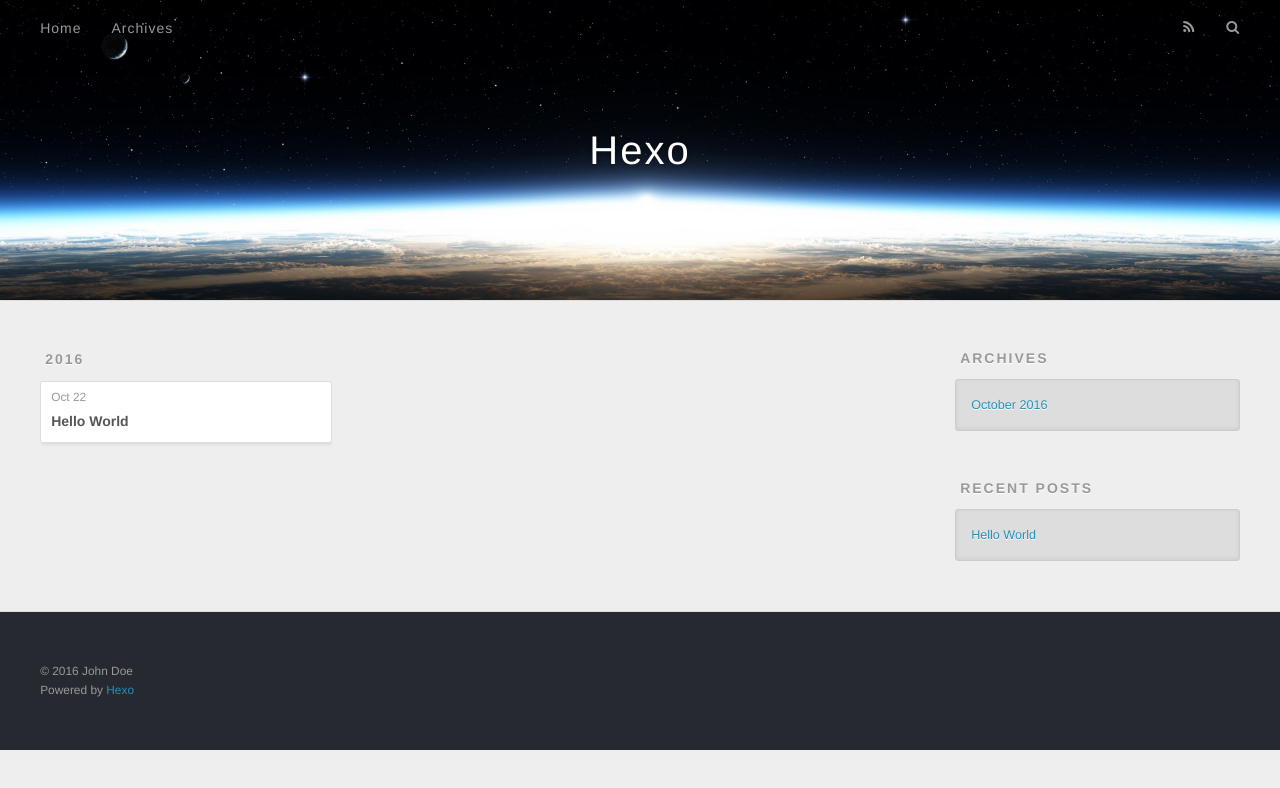
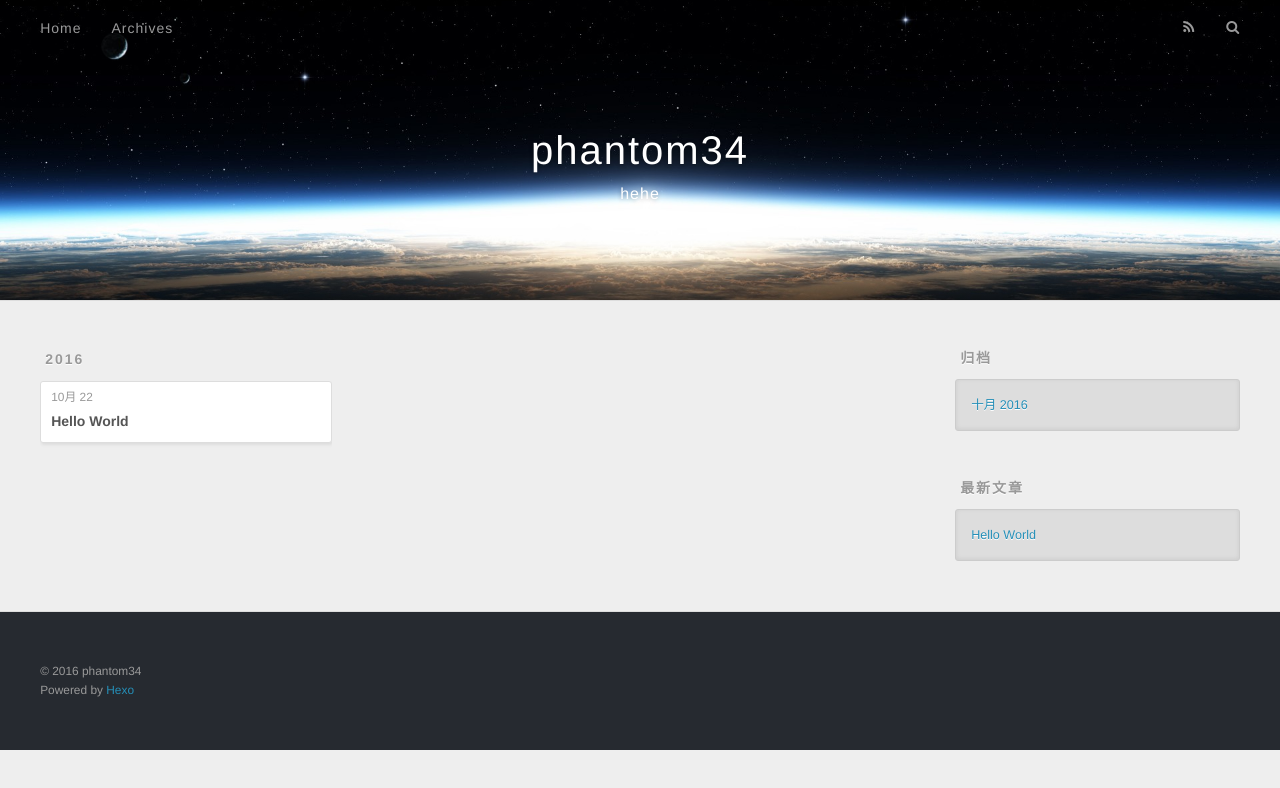
Before and after one commit to phantom34/phantom34.github.io, a plain HTML site: page archives/2016/10/index.html in a window 1280 px wide. Drawn offline with nearby package versions, Linux system fonts and the light colour scheme.

Commit message:
Site updated: 2016-10-28 14:58:55

```diff
--- a/archives/2016/10/index.html
+++ b/archives/2016/10/index.html
@@ -3,16 +3,19 @@
 <head>
   <meta charset="utf-8">
 
-  <title>Archives: 2016/10 | Hexo</title>
+  <title>归档: 2016/10 | phantom34</title>
   <meta name="viewport" content="width=device-width, initial-scale=1, maximum-scale=1">
-  <meta property="og:type" content="website">
-<meta property="og:title" content="Hexo">
+  <meta name="description" content="yp">
+<meta property="og:type" content="website">
+<meta property="og:title" content="phantom34">
 <meta property="og:url" content="http://yoursite.com/archives/2016/10/index.html">
-<meta property="og:site_name" content="Hexo">
+<meta property="og:site_name" content="phantom34">
+<meta property="og:description" content="yp">
 <meta name="twitter:card" content="summary">
-<meta name="twitter:title" content="Hexo">
+<meta name="twitter:title" content="phantom34">
+<meta name="twitter:description" content="yp">
 
-    <link rel="alternate" href="/atom.xml" title="Hexo" type="application/atom+xml">
+    <link rel="alternate" href="/atom.xml" title="phantom34" type="application/atom+xml">
 
 
     <link rel="icon" href="/favicon.png">
@@ -33,8 +36,12 @@
   <div id="header-outer" class="outer">
     <div id="header-title" class="inner">
       <h1 id="logo-wrap">
-        <a href="/" id="logo">Hexo</a>
+        <a href="/" id="logo">phantom34</a>
       </h1>
+
+        <h2 id="subtitle-wrap">
+          <a href="/" id="subtitle">hehe</a>
+        </h2>
 
     </div>
     <div id="header-inner" class="inner">
@@ -50,7 +57,7 @@
 
           <a id="nav-rss-link" class="nav-icon" href="/atom.xml" title="RSS Feed"></a>
 
-        <a id="nav-search-btn" class="nav-icon" title="Search"></a>
+        <a id="nav-search-btn" class="nav-icon" title="搜索"></a>
       </nav>
       <div id="search-form-wrap">
         <form action="//google.com/search" method="get" accept-charset="UTF-8" class="search-form"><input type="search" name="q" results="0" class="search-form-input" placeholder="Search"><button type="submit" class="search-form-submit">&#xF002;</button><input type="hidden" name="sitesearch" value="http://yoursite.com"></form>
@@ -76,7 +83,7 @@
   <div class="archive-article-inner">
     <header class="archive-article-header">
       <a href="/2016/10/22/hello-world/" class="archive-article-date">
-  <time datetime="2016-10-22T02:01:52.280Z" itemprop="datePublished">Oct 22</time>
+  <time datetime="2016-10-22T02:01:52.280Z" itemprop="datePublished">10月 22</time>
 </a>
 
 
@@ -107,9 +114,9 @@
 
 
   <div class="widget-wrap">
-    <h3 class="widget-title">Archives</h3>
+    <h3 class="widget-title">归档</h3>
     <div class="widget">
-      <ul class="archive-list"><li class="archive-list-item"><a class="archive-list-link" href="/archives/2016/10/">October 2016</a></li></ul>
+      <ul class="archive-list"><li class="archive-list-item"><a class="archive-list-link" href="/archives/2016/10/">十月 2016</a></li></ul>
     </div>
   </div>
 
@@ -117,7 +124,7 @@
 
 
   <div class="widget-wrap">
-    <h3 class="widget-title">Recent Posts</h3>
+    <h3 class="widget-title">最新文章</h3>
     <div class="widget">
       <ul>
 
@@ -137,7 +144,7 @@
 
   <div class="outer">
     <div id="footer-info" class="inner">
-      &copy; 2016 John Doe<br>
+      &copy; 2016 phantom34<br>
       Powered by <a href="http://hexo.io/" target="_blank">Hexo</a>
     </div>
   </div>
```
Also changed, not shown: 2016/10/22/hello-world/index.html (+14 -10 lines), archives/2016/index.html (+20 -13 lines), archives/index.html (+20 -13 lines), index.html (+20 -13 lines).
